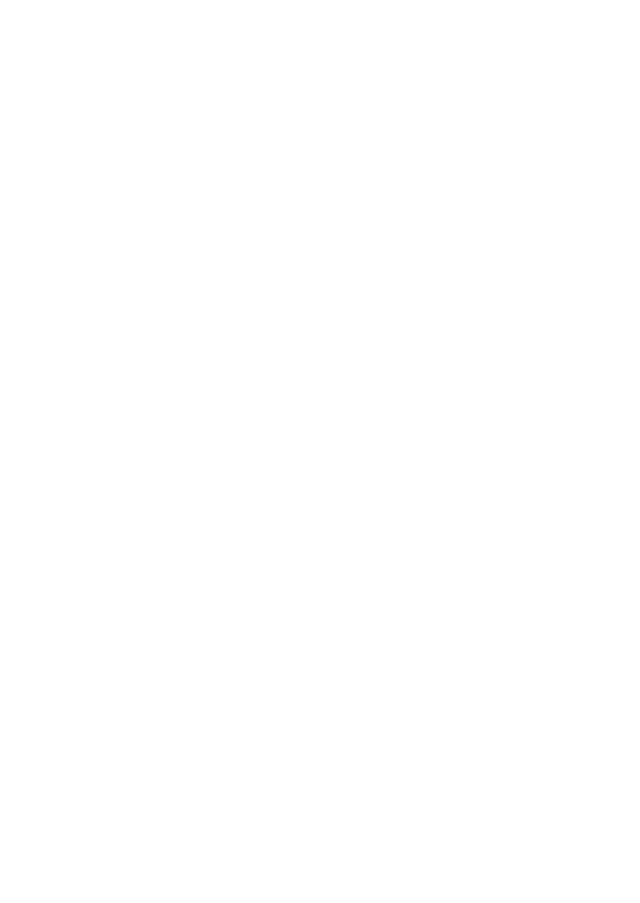
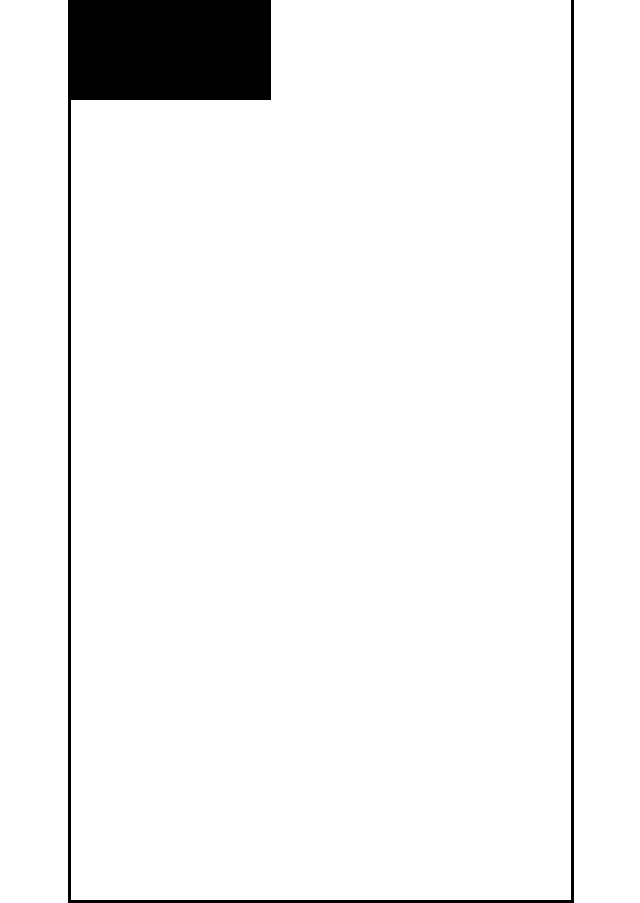
Before and after one commit to youngjerald239/npc_movement, a plain HTML site: page index.html in a window 1280 px wide. Shown: the whole page, without its empty margins (319-959 px from the left). Before the commit the page ends 800 px from the top, so only its background shows below. Drawn offline with Linux system fonts and the light colour scheme.

Commit message:
added square to canvas

```diff
--- a/script.js
+++ b/script.js
@@ -0,0 +1,17 @@
+/**  @type {HTMLCanvasElement} */
+const canvas = document.getElementById('canvas1')
+const ctx = canvas.getContext('2d')
+CANVAS_WIDTH = canvas.width = 500
+CANVAS_HEIGHT = canvas.height = 1000
+
+enemy1 = {
+    x: 0,
+    y: 0,
+    width: 200,
+    height: 200,
+}
+
+function animate() {
+    ctx.fillRect(enemy1.x, enemy1.y, enemy1.width, enemy1.height)
+}
+animate()
--- a/style.css
+++ b/style.css
@@ -0,0 +1,9 @@
+#canvas1 {
+    border: 3px solid black;
+    position: absolute;
+    top: 50%;
+    left: 50%;
+    transform: translate(-50%, -50%);
+    height: 1000px;
+    width: 500px;
+}
```
Also changed, not shown: index.html (+1 -1 lines).
